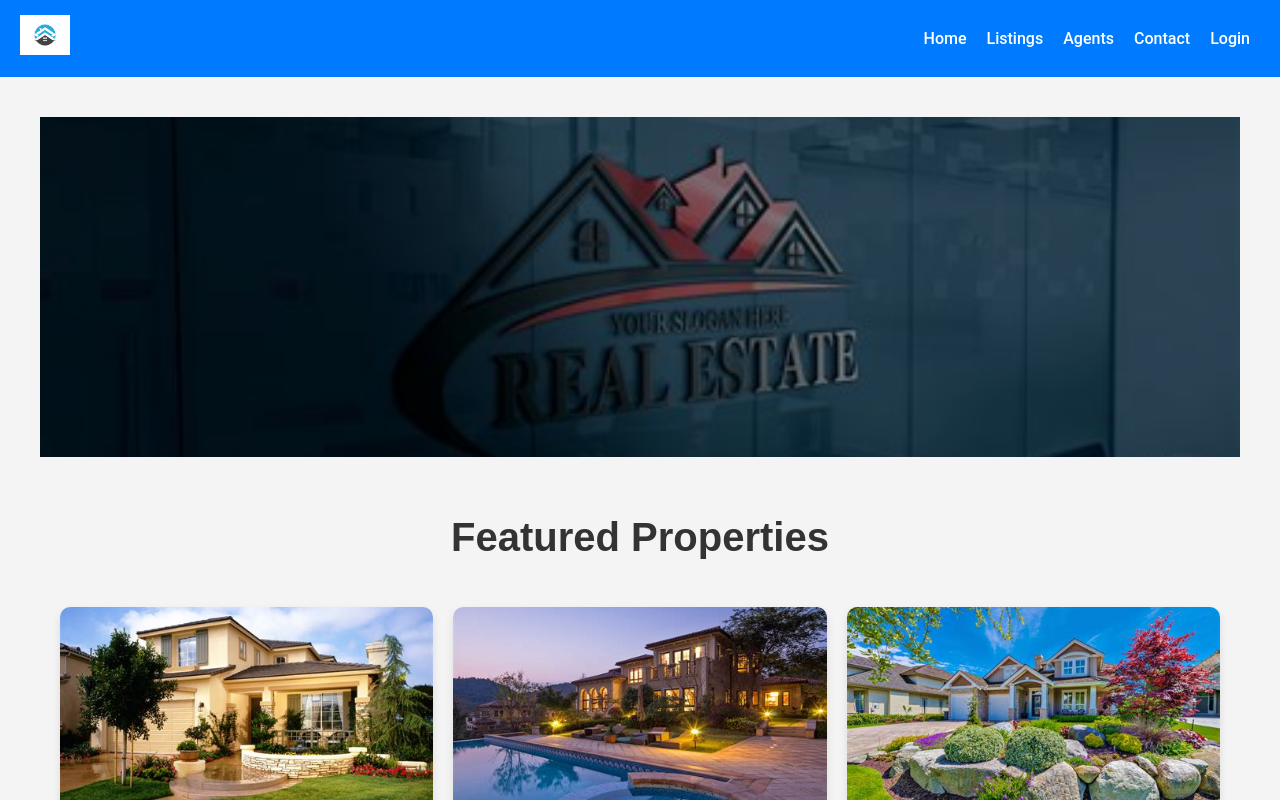
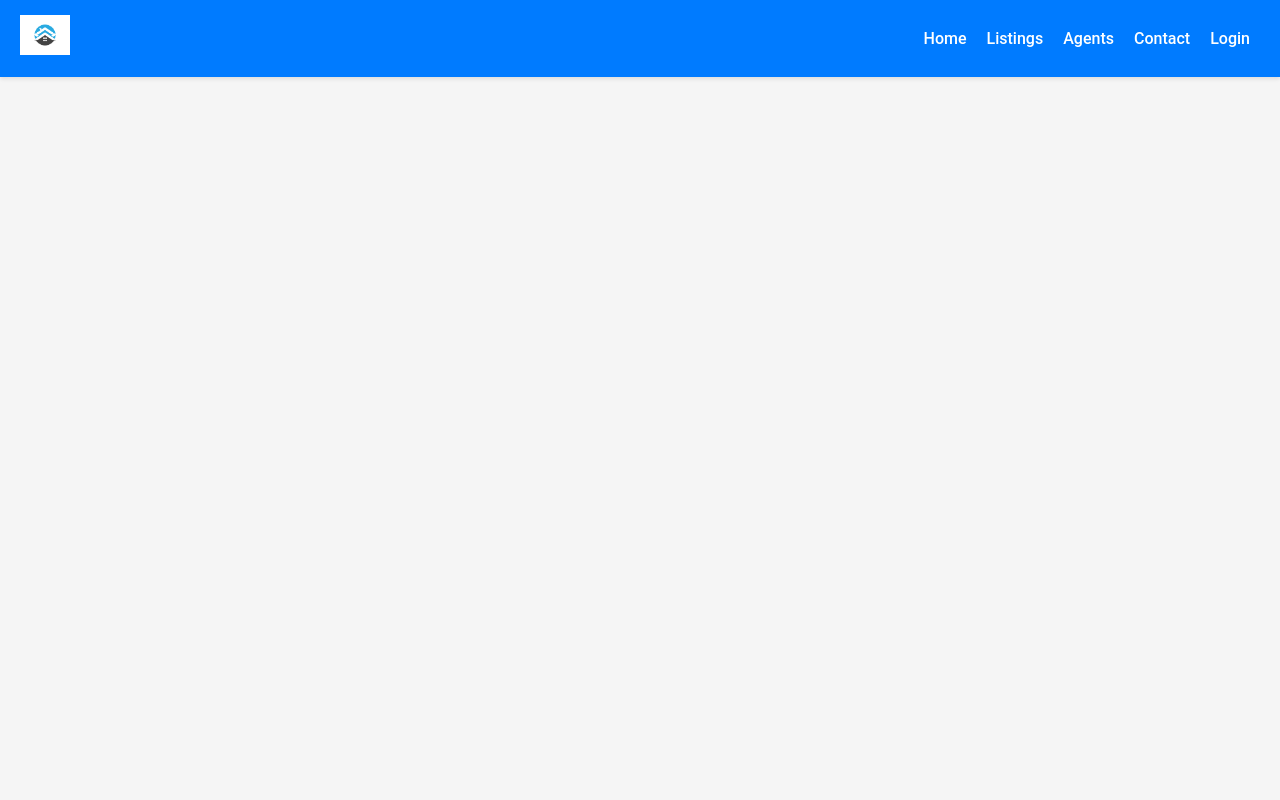
Before and after one commit to Shakeelkhuhro/Real-Estate-Platform, a React (Create React App) app: page / in a window 1280 px wide. Shown: the top 800 px of the page. Built offline with nearby package versions, Linux system fonts and the light colour scheme.

Commit message:
changing some counter

```diff
--- a/src/App.css
+++ b/src/App.css
@@ -8,4 +8,5 @@
     flex: 1;
     padding: 20px;
     background-color: #f4f4f4;
+    margin-top: 900px;
   }
--- a/src/index.css
+++ b/src/index.css
@@ -6,7 +6,6 @@
   margin: 0;
   padding: 0;
 }
-
 body, html {
   height: 100%;
   width: 100%;
```
